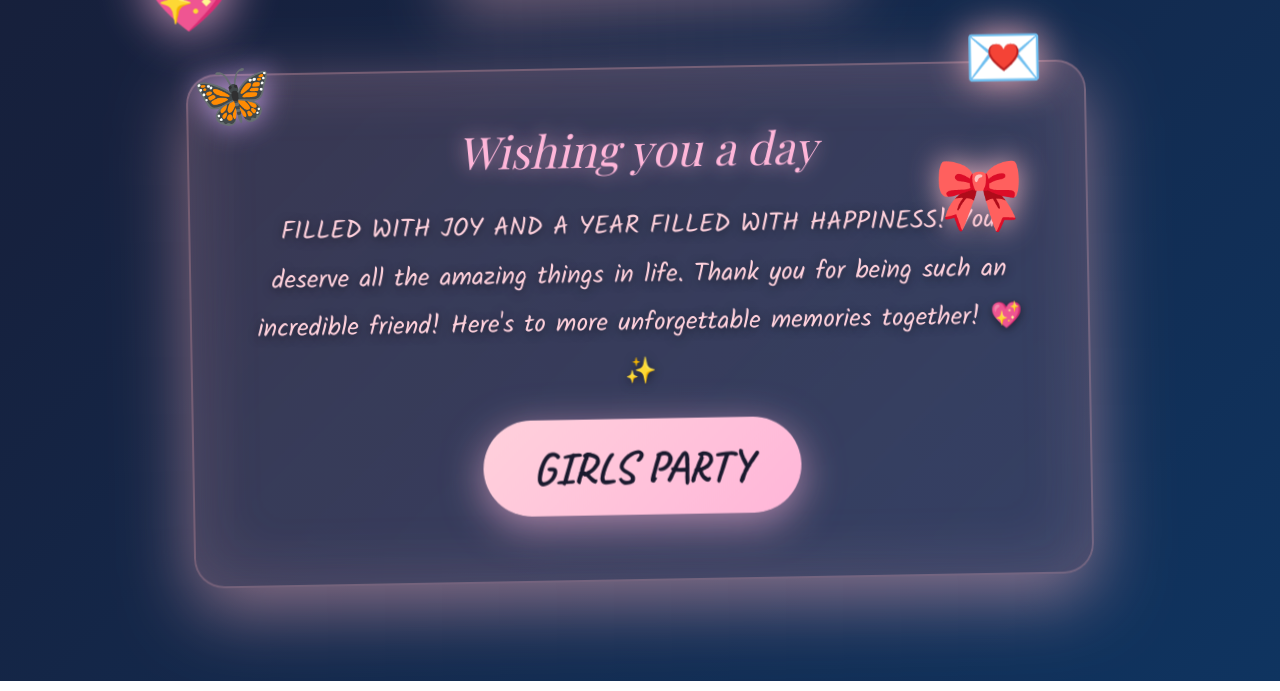
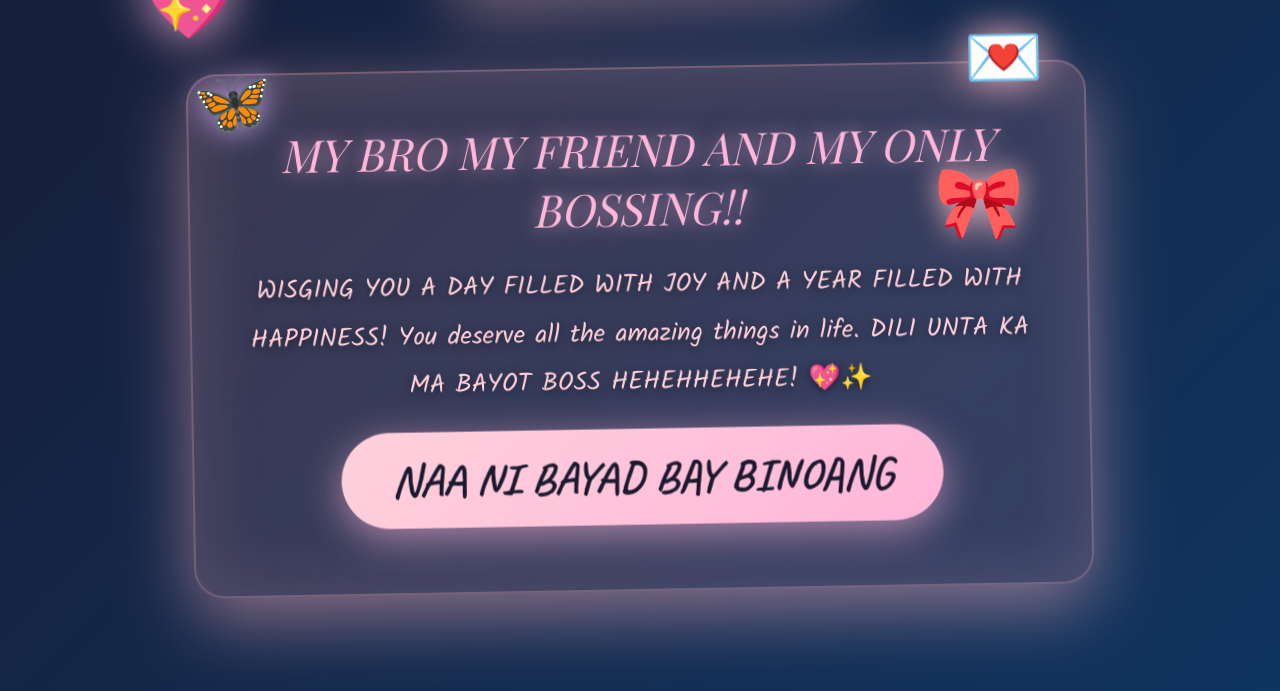
Before and after one commit to M1ntHouse/html, a plain HTML site: page index.html in a window 1280 px wide. Shown: the part 1439-2130 px from the top of the page. Drawn offline with nearby package versions, Linux system fonts and the light colour scheme; a web font is replaced by a local one.

Commit message:
Update index.html

```diff
--- a/index.html
+++ b/index.html
@@ -455,36 +455,36 @@
         <!-- Title section -->
         <div class="title-section">
             <div class="birthday-text">Happy Birthday</div>
-            <div class="birthday-girl">BIRTHDAY GIRL</div>
+            <div class="birthday-girl">HANAH</div>
             <div class="year-badge">2025</div>
         </div>
 
         <!-- Polaroid photos -->
         <div class="photos-container">
             <div class="polaroid" onclick="swapImage(this)">
-                <img src="https://drive.google.com/uc?export=view&id=1O1HAb11D7h5KBcLqPdUVFPKwBOXP0WXl" alt="Birthday memory">
-                <div class="polaroid-caption">Best moments ♡</div>
+                <img src="https://drive.google.com/uc?export=view&id=1O1HAb11D7h5KBcLqPdUVFPKwBOXP0WXl" alt="1">
+                <div class="polaroid-caption">FYN SHIT? OR SHET LANG ♡</div>
             </div>
             <div class="polaroid" onclick="swapImage(this)">
-                <img src="https://drive.google.com/uc?export=view&id=1P_S4Oke8wTFOTG89FrI0FIsJW5U0nno1" alt="Celebration">
-                <div class="polaroid-caption">Celebrating you!</div>
+                <img src="https://drive.google.com/uc?export=view&id=1P_S4Oke8wTFOTG89FrI0FIsJW5U0nno1" alt="2">
+                <div class="polaroid-caption">WAAG NAWNG OI</div>
             </div>
             <div class="polaroid" onclick="swapImage(this)">
-                <img src="https://drive.google.com/uc?export=view&id=1RGcE-RbeMMof-_d7ulgtGfF-h16VgF2b" alt="Friendship">
-                <div class="polaroid-caption">Forever friends ☆</div>
+                <img src="https://drive.google.com/uc?export=view&id=1RGcE-RbeMMof-_d7ulgtGfF-h16VgF2b" alt="3">
+                <div class="polaroid-caption">CHUBBY CHEEKS>>>>>☆</div>
             </div>
         </div>
 
         <!-- Message -->
         <div class="message-box">
-            <div class="message-label">Wishing you a day</div>
+            <div class="message-label">MY BRO MY FRIEND AND MY ONLY BOSSING!!</div>
             <p>
-                FILLED WITH JOY AND A YEAR FILLED WITH HAPPINESS!
-                You deserve all the amazing things in life. Thank you for being
-                such an incredible friend! Here's to more unforgettable memories together! 💖✨
+                WISGING YOU A DAY FILLED WITH JOY AND A YEAR FILLED WITH HAPPINESS!
+                You deserve all the amazing things in life. DILI UNTA
+                KA MA BAYOT BOSS HEHEHHEHEHE! 💖✨
             </p>
             <div style="text-align: center;">
-                <div class="party-badge">GIRLS PARTY</div>
+                <div class="party-badge">NAA NI BAYAD BAY BINOANG</div>
             </div>
         </div>
     </div>
@@ -537,19 +537,19 @@
         // Image swap functionality
         const imageGroups = [
             [
-                'https://drive.google.com/uc?export=view&id=1O1HAb11D7h5KBcLqPdUVFPKwBOXP0WXl',
-                'https://images.unsplash.com/photo-1464349095431-e9a21285b5f3?w=800',
-                'https://images.unsplash.com/photo-1501196354995-cbb51c65aaea?w=800'
+                'https://drive.google.com/thumbnail?id=1Nv8wpXhl8kdq5fb86jaXU54DiCY2AiWU',
+                'https://drive.google.com/thumbnail?id=1JRHwyn-1puoya9R8DAOVLeoKGMujUi9e',
+                'https://drive.google.com/thumbnail?id=1P_S4Oke8wTFOTG89FrI0FIsJW5U0nno1'
             ],
             [
-                'https://drive.google.com/uc?export=view&id=1P_S4Oke8wTFOTG89FrI0FIsJW5U0nno1',
-                'https://images.unsplash.com/photo-1513151233558-d860c5398176?w=800',
-                'https://images.unsplash.com/photo-1502635385003-ee1e6a1a742d?w=800'
+                'https://drive.google.com/thumbnail?id=1ezXcDQJxDAp4KjFRfz4mRzvEjpiKxt5s',
+                'https://drive.google.com/thumbnail?id=1szOlCBJsF6TDH459DyfVXYT0gO_SKFo7',
+                'https://drive.google.com/thumbnail?id=1RGcE-RbeMMof-_d7ulgtGfF-h16VgF2b'
             ],
             [
-                'https://drive.google.com/uc?export=view&id=1RGcE-RbeMMof-_d7ulgtGfF-h16VgF2b',
-                'https://images.unsplash.com/photo-1531427186611-ecfd6d936c79?w=800',
-                'https://images.unsplash.com/photo-1496262967815-132206202600?w=800'
+                'https://drive.google.com/thumbnail?id=1LMgr0UvWzTRGCozGsRGsesdeDYmG6n73',
+                'https://drive.google.com/thumbnail?id=1JU0j_1v-Lg84jx5fdVcA8jWHF7owfKo5',
+                'https://drive.google.com/thumbnail?id=1XeFHRS9n9EVjJqyAk-fiTB6vBuFoFCcE'
             ]
         ];
 
```
